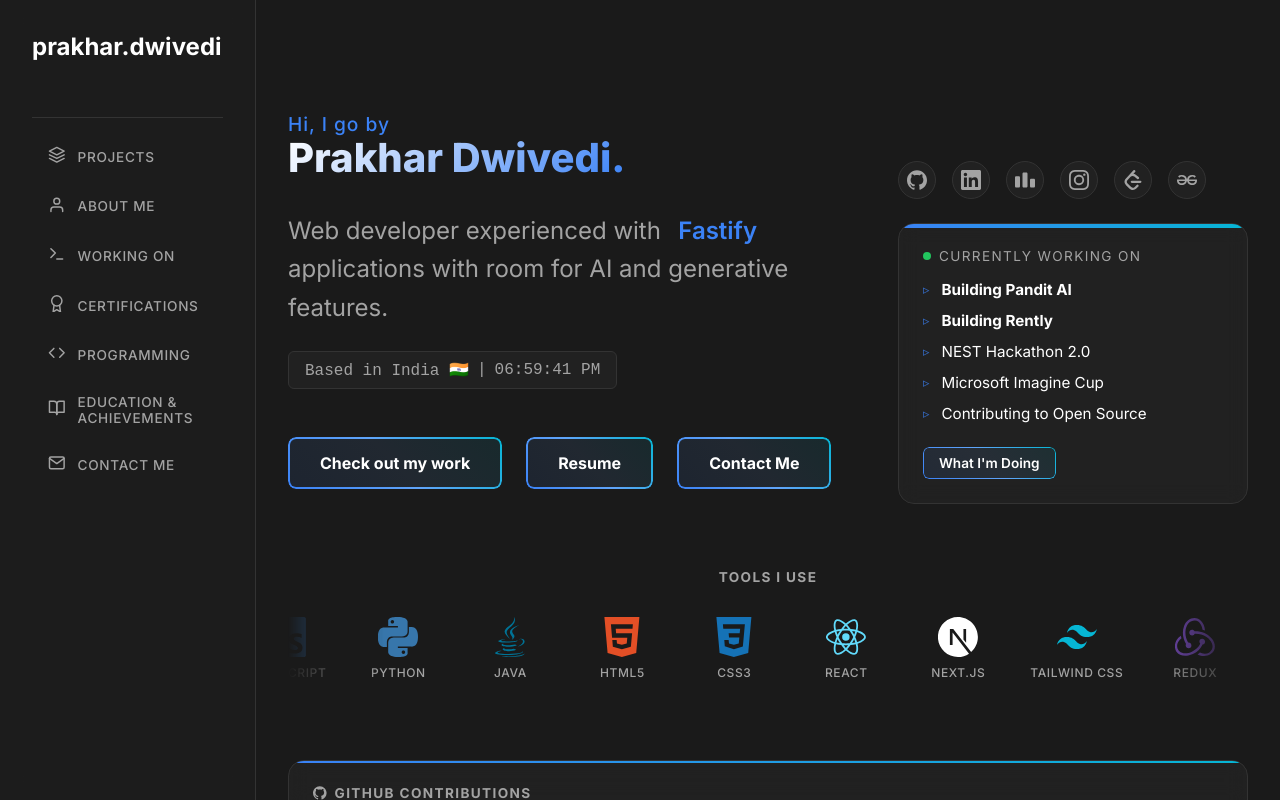
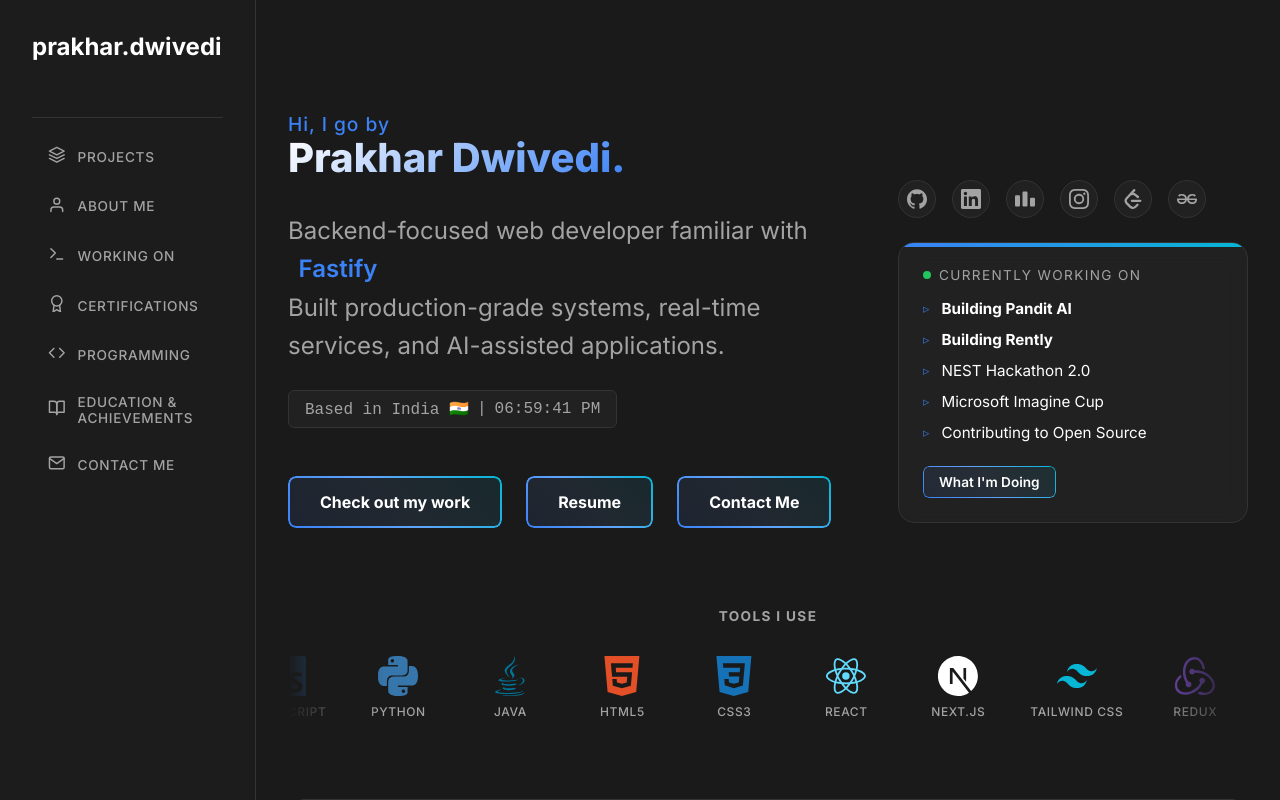
Before and after one commit to prakharDvedi/portfolio, a Next.js app: page / in a window 1280 px wide. Built offline with nearby package versions, Linux system fonts and the light colour scheme.

Commit message:
added fallback

```diff
--- a/src/app/page.tsx
+++ b/src/app/page.tsx
@@ -196,7 +196,7 @@
             animate={{ opacity: 1, y: 0 }}
             transition={{ duration: 0.5, delay: 0.2 }}
           >
-            Web developer experienced with{" "}
+            Backend-focused web developer familiar with <br />
             <span className={styles.techRotator}>
               <AnimatePresence mode="wait">
                 <motion.span
@@ -211,7 +211,9 @@
                 </motion.span>
               </AnimatePresence>
             </span>{" "}
-            applications with room for AI and generative features.
+            <br />
+            Built production-grade systems, real-time services, and AI-assisted
+            applications.
           </motion.p>
 
           <motion.div
```
Also changed, not shown: src/app/programming/page.tsx (+16 -0 lines).
